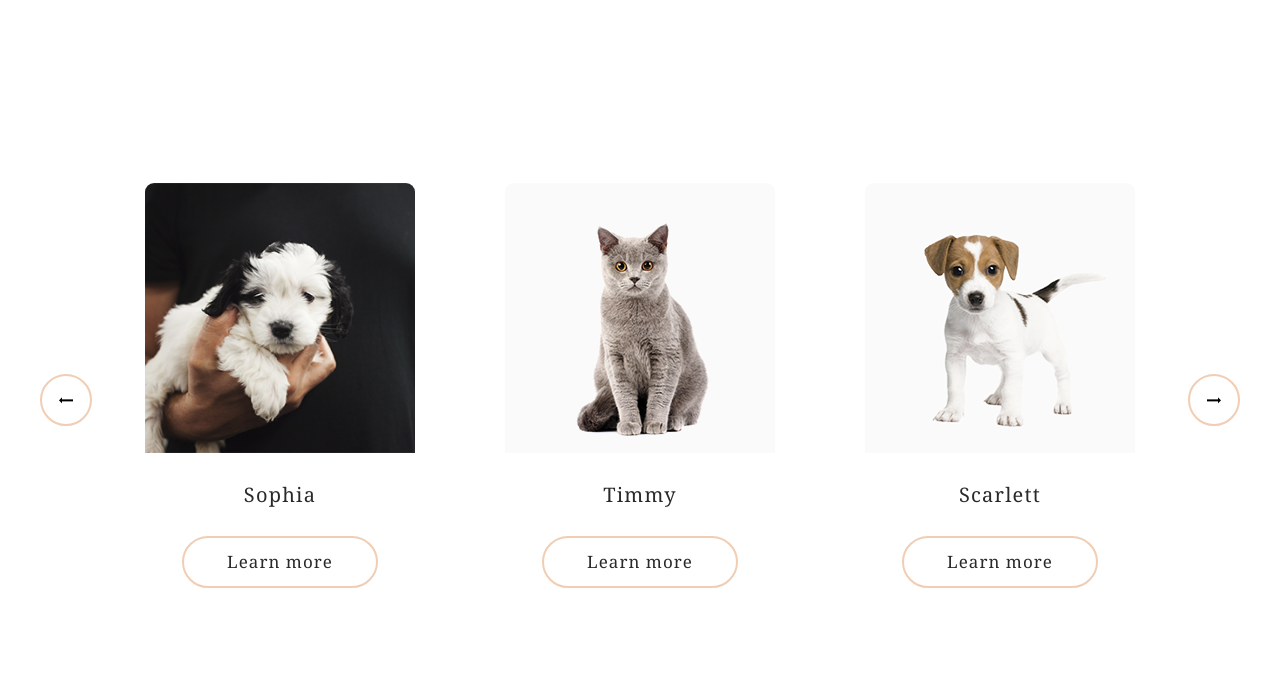
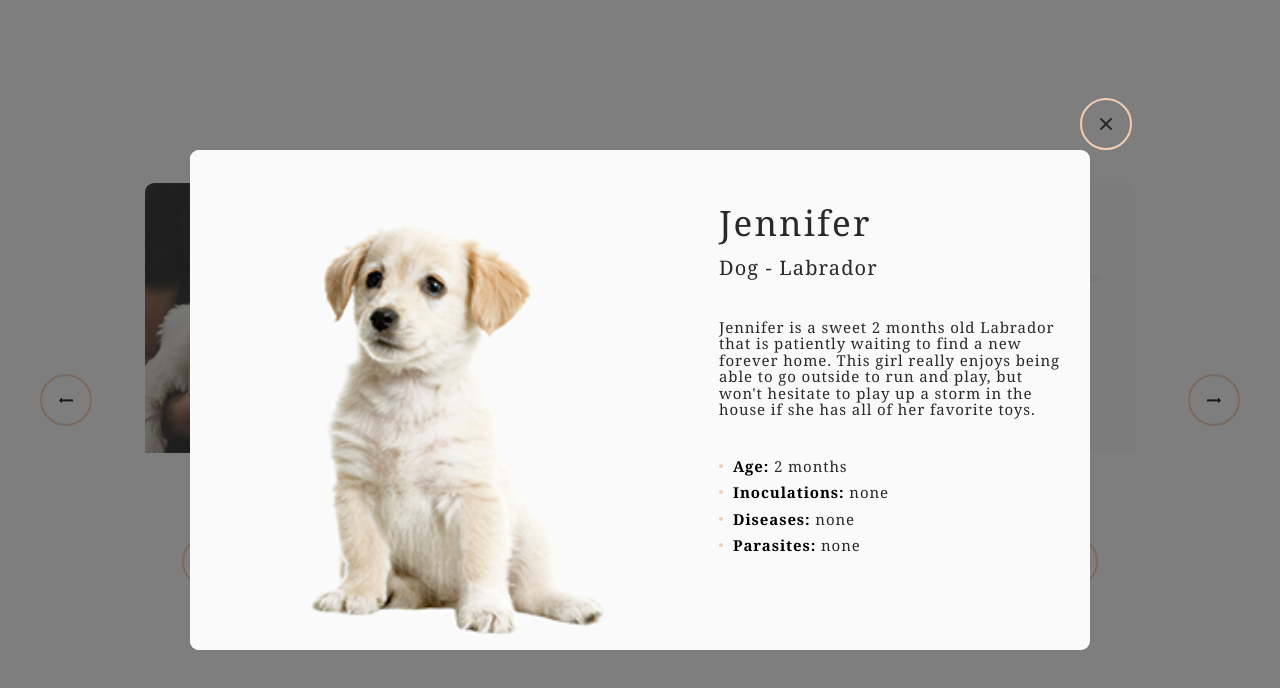
Before and after one commit to DmitryMuzalev/Laboratory, a plain HTML site: page index.html in a window 1280 px wide. Drawn offline with Linux system fonts and the light colour scheme; files whose address does not match are found by name.

Commit message:
feat: create modal window

```diff
--- a/index.html
+++ b/index.html
@@ -92,6 +92,34 @@
         <span class="icon-arrow-next"></span>
       </button>
     </div>
+    <div class="modal-window">
+      <div class="modal-window__body">
+        <div class="modal-window__content">
+          <div class="modal-window__image">
+            <img src="/source/images/our-friends/jennifer.png" alt="Jennifer" />
+          </div>
+          <div class="modal-window__info modal-window-info">
+            <h3 class="modal-window-info__title">Jennifer</h3>
+            <h4 class="modal-window-info__subtitle">Dog - Labrador</h4>
+            <p class="modal-window-info__text">
+              Jennifer is a sweet 2 months old Labrador that is patiently
+              waiting to find a new forever home. This girl really enjoys being
+              able to go outside to run and play, but won't hesitate to play up
+              a storm in the house if she has all of her favorite toys.
+            </p>
+            <ul class="modal-window-info__data-list">
+              <li><span>Age: </span>2 months</li>
+              <li><span>Inoculations: </span>none</li>
+              <li><span>Diseases: </span>none</li>
+              <li><span>Parasites: </span>none</li>
+            </ul>
+          </div>
+          <div class="modal-window__close">
+            <img src="/source/images/modal/close.svg" alt="Button close" />
+          </div>
+        </div>
+      </div>
+    </div>
     <script src="script.js"></script>
   </body>
 </html>
--- a/source/scss/_main-style.scss
+++ b/source/scss/_main-style.scss
@@ -20,6 +20,38 @@ body {
   //!
 }
 
+//_Headlines
+h1 {
+  display: none;
+}
+h2,
+h3,
+h4,
+h5 {
+  font-family: Georgia, serif;
+  font-weight: 400;
+  letter-spacing: 2.2px;
+  line-height: 1.3;
+}
+h2 {
+  font-size: 44px;
+  letter-spacing: 0;
+  color: $color-light-xl;
+}
+h3 {
+  font-size: 35px;
+  letter-spacing: 0.06em;
+}
+h4 {
+  font-size: 20px;
+  line-height: 1.15;
+  letter-spacing: 1.13px;
+}
+h5 {
+  font-size: 15px;
+  line-height: 1.1;
+  letter-spacing: 0.06em;
+}
 //_Paragraphs
 .paragraph-l {
   font-weight: 400;
--- /dev/null
+++ b/source/scss/_modal-style.scss
@@ -0,0 +1,99 @@
+.modal-window {
+  position: fixed;
+  width: 100%;
+  height: 100vh;
+  top: 0;
+  left: 0;
+  background: rgba(41, 41, 41, 0.6);
+
+  &__body {
+    height: 100%;
+    display: flex;
+    justify-content: center;
+    align-items: center;
+  }
+
+  &__content {
+    position: relative;
+    width: 900px;
+    border-radius: 9px;
+    background: $color-light-s;
+    display: flex;
+    justify-content: space-between;
+  }
+
+  &__image {
+    img {
+      border-radius: 9px 0 0 9px;
+      height: 500px;
+      width: 500px;
+    }
+  }
+
+  &__info {
+    width: 351px;
+    margin: 50px 20px 0px 0px;
+  }
+
+  &__close {
+    position: absolute;
+    top: -52px;
+    right: -42px;
+    cursor: pointer;
+    height: 52px;
+    width: 52px;
+    border-radius: 50%;
+    border: 2px solid $color-primary;
+    background: transparent;
+    display: flex;
+    align-items: center;
+    justify-content: center;
+  }
+}
+.modal-window-info {
+  &__title {
+    margin: 0px 0px 10px 0px;
+  }
+
+  &__subtitle {
+    margin: 0px 0px 40px 0px;
+  }
+
+  &__text {
+    font-family: Georgia, serif;
+    font-weight: 400;
+    font-size: 15px;
+    line-height: 1.1;
+    letter-spacing: 0.06em;
+    margin: 0px 0px 40px 0px;
+  }
+
+  &__data-list {
+    li {
+      position: relative;
+      padding: 0px 0px 0px 14px;
+      font-family: Georgia, serif;
+      font-size: 15px;
+      line-height: 1.1;
+      letter-spacing: 0.06em;
+      &:not(:last-child) {
+        margin: 0px 0px 10px 0px;
+      }
+      span {
+        color: $color-black;
+        font-weight: 700;
+      }
+    }
+    li:before {
+      content: "";
+      position: absolute;
+      top: 50%;
+      left: 0;
+      height: 4px;
+      width: 4px;
+      border-radius: 50%;
+      background: $color-primary;
+      transform: translateY(-50%);
+    }
+  }
+}
--- a/source/scss/_variables.scss
+++ b/source/scss/_variables.scss
@@ -9,6 +9,7 @@ $color-light-l: #f6f6f6;
 $color-light-s: #fafafa;
 
 //__dark
+$color-black: #000000;
 $color-dark-3xl: #292929;
 $color-dark-l: #545454;
 $color-dark-xl: #4c4c4c;
--- a/source/scss/style.scss
+++ b/source/scss/style.scss
@@ -2,3 +2,4 @@
 @import "_zero-style.scss";
 @import "_main-style.scss";
 @import "_our-friends.scss";
+@import "_modal-style.scss";
```
Also changed, not shown: source/images/modal/close.svg (added), style.css.
